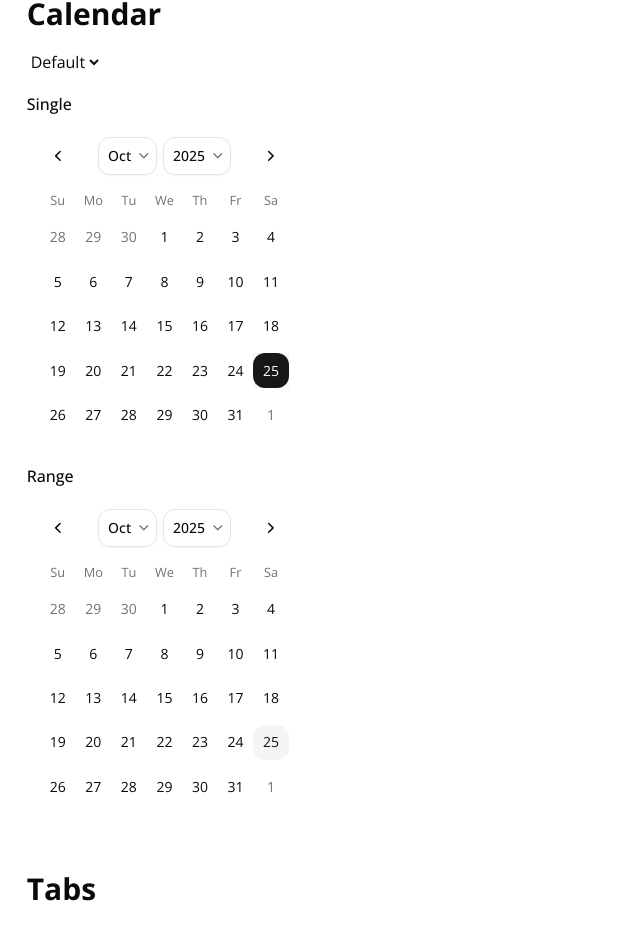
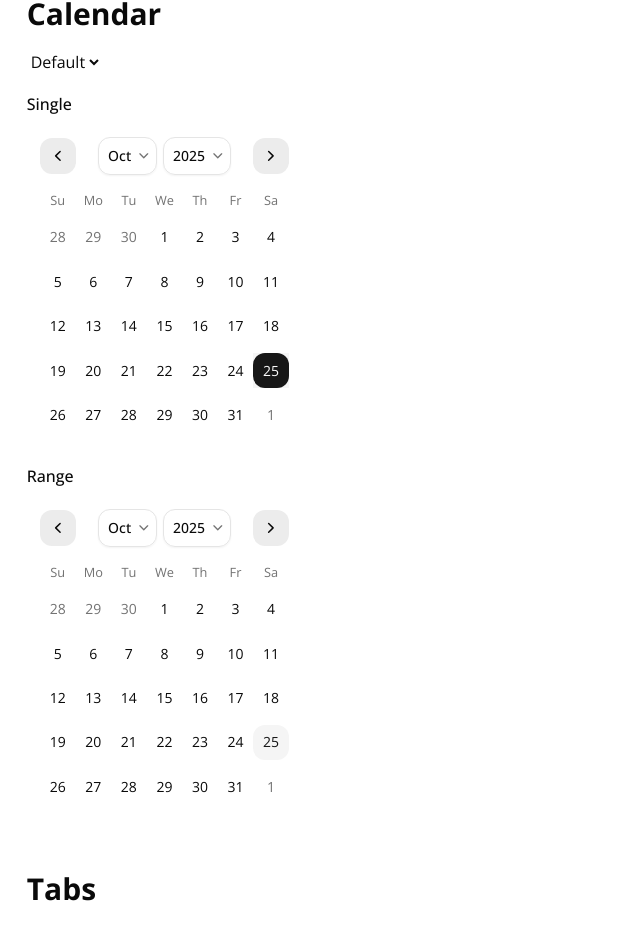
Before and after one commit to ejuanvanegas/adamo-ui, a React (Vite) app: page / in a window 1280 px wide. Shown: the part 6187-7115 px from the top of the page, without its empty margins (0-640 px from the left). Built offline with nearby package versions, Linux system fonts and the light colour scheme.

Commit message:
fix: update default buttonVariant in Calendar component to 'secondary'

```diff
--- a/src/components/ui/calendar/calendar.tsx
+++ b/src/components/ui/calendar/calendar.tsx
@@ -14,7 +14,7 @@ function Calendar({
   classNames,
   showOutsideDays = true,
   captionLayout = "label",
-  buttonVariant = "ghost",
+  buttonVariant = "secondary",
   formatters,
   components,
   ...props
```
